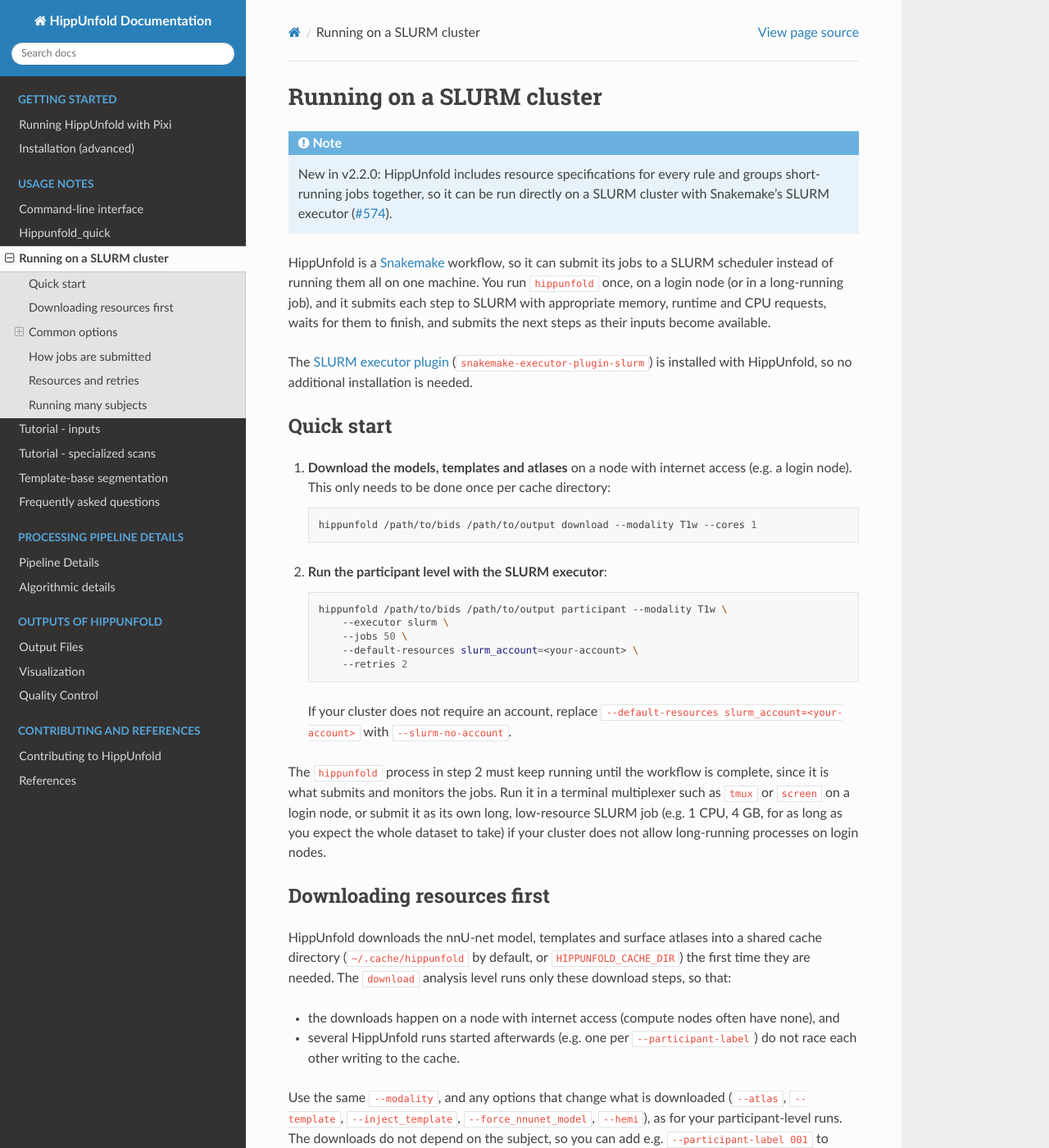
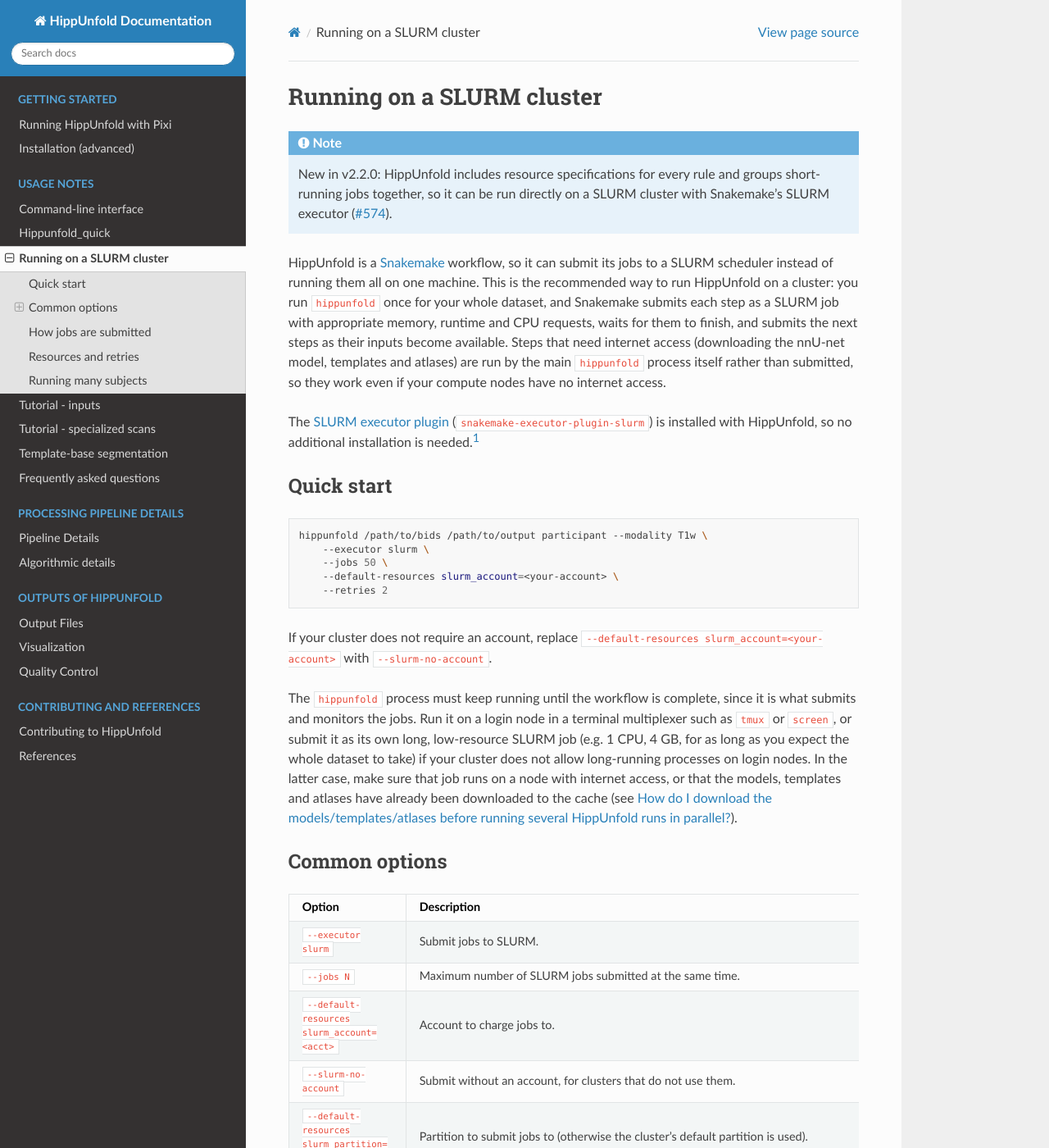
Before and after one commit to khanlab/hippunfold, a Sphinx documentation site: the page built from docs/usage/slurm.md, in a window 1280 px wide and 1400 px high. Shown: the whole window at 82% size. Built offline with Sphinx 7.4.7 and the Read the Docs theme 3.1.0, drawn with Linux system fonts in a browser that asks for light colours; some of the changed text lies outside the part shown.

Commit message:
drop gpu changes; recommend single run with slurm executor in docs
- Revert the gpus -> gpu rename; GPU support will be handled separately.
- SLURM docs: a single hippunfold run with the SLURM executor is the
  recommended approach and handles downloads (localrules) and many
  subjects itself, so the download level is no longer presented as a
  step. Add a footnote on other Snakemake executors.
- FAQ: describe the download level as mainly for concurrent hippunfold
  runs sharing a HIPPUNFOLD_CACHE_DIR (or one output folder with
  --nolock).

Co-Authored-By: Claude Opus 5.5 <noreply@anthropic.com>

````diff
--- a/docs/usage/slurm.md
+++ b/docs/usage/slurm.md
@@ -4,48 +4,23 @@
 New in v2.2.0: HippUnfold includes resource specifications for every rule and groups short-running jobs together, so it can be run directly on a SLURM cluster with Snakemake's SLURM executor ([#574](https://github.com/khanlab/hippunfold/pull/574)).
 ```
 
-HippUnfold is a [Snakemake](https://snakemake.readthedocs.io/) workflow, so it can submit its jobs to a SLURM scheduler instead of running them all on one machine. You run `hippunfold` once, on a login node (or in a long-running job), and it submits each step to SLURM with appropriate memory, runtime and CPU requests, waits for them to finish, and submits the next steps as their inputs become available.
+HippUnfold is a [Snakemake](https://snakemake.readthedocs.io/) workflow, so it can submit its jobs to a SLURM scheduler instead of running them all on one machine. This is the recommended way to run HippUnfold on a cluster: you run `hippunfold` once for your whole dataset, and Snakemake submits each step as a SLURM job with appropriate memory, runtime and CPU requests, waits for them to finish, and submits the next steps as their inputs become available. Steps that need internet access (downloading the nnU-net model, templates and atlases) are run by the main `hippunfold` process itself rather than submitted, so they work even if your compute nodes have no internet access.
 
-The [SLURM executor plugin](https://snakemake.github.io/snakemake-plugin-catalog/plugins/executor/slurm.html) (`snakemake-executor-plugin-slurm`) is installed with HippUnfold, so no additional installation is needed.
+The [SLURM executor plugin](https://snakemake.github.io/snakemake-plugin-catalog/plugins/executor/slurm.html) (`snakemake-executor-plugin-slurm`) is installed with HippUnfold, so no additional installation is needed.[^executors]
 
 ## Quick start
 
-1. **Download the models, templates and atlases** on a node with internet access (e.g. a login node). This only needs to be done once per cache directory:
+```bash
+hippunfold /path/to/bids /path/to/output participant --modality T1w \
+    --executor slurm \
+    --jobs 50 \
+    --default-resources slurm_account=<your-account> \
+    --retries 2
+```
 
-    ```bash
-    hippunfold /path/to/bids /path/to/output download --modality T1w --cores 1
-    ```
+If your cluster does not require an account, replace `--default-resources slurm_account=<your-account>` with `--slurm-no-account`.
 
-2. **Run the participant level with the SLURM executor**:
-
-    ```bash
-    hippunfold /path/to/bids /path/to/output participant --modality T1w \
-        --executor slurm \
-        --jobs 50 \
-        --default-resources slurm_account=<your-account> \
-        --retries 2
-    ```
-
-    If your cluster does not require an account, replace `--default-resources slurm_account=<your-account>` with `--slurm-no-account`.
-
-The `hippunfold` process in step 2 must keep running until the workflow is complete, since it is what submits and monitors the jobs. Run it in a terminal multiplexer such as `tmux` or `screen` on a login node, or submit it as its own long, low-resource SLURM job (e.g. 1 CPU, 4 GB, for as long as you expect the whole dataset to take) if your cluster does not allow long-running processes on login nodes.
-
-## Downloading resources first
-
-HippUnfold downloads the nnU-net model, templates and surface atlases into a shared cache directory (`~/.cache/hippunfold` by default, or `HIPPUNFOLD_CACHE_DIR`) the first time they are needed. The `download` analysis level runs only these download steps, so that:
-
-- the downloads happen on a node with internet access (compute nodes often have none), and
-- several HippUnfold runs started afterwards (e.g. one per `--participant-label`) do not race each other writing to the cache.
-
-Use the same `--modality`, and any options that change what is downloaded (`--atlas`, `--template`, `--inject_template`, `--force_nnunet_model`, `--hemi`), as for your participant-level runs. The downloads do not depend on the subject, so you can add e.g. `--participant-label 001` to make this step faster on large datasets.
-
-The download steps are also marked as local rules, so even if you forget this step they run on the node running `hippunfold` rather than being submitted to a compute node.
-
-The nnU-net inference step runs in a separate conda environment, which is created in the cache directory the first time it is needed. If you will start several HippUnfold runs in parallel, create it beforehand as well:
-
-```bash
-hippunfold /path/to/bids /path/to/output participant --modality T1w --conda-create-envs-only --cores 1
-```
+The `hippunfold` process must keep running until the workflow is complete, since it is what submits and monitors the jobs. Run it on a login node in a terminal multiplexer such as `tmux` or `screen`, or submit it as its own long, low-resource SLURM job (e.g. 1 CPU, 4 GB, for as long as you expect the whole dataset to take) if your cluster does not allow long-running processes on login nodes. In the latter case, make sure that job runs on a node with internet access, or that the models, templates and atlases have already been downloaded to the cache (see [](download-first)).
 
 ## Common options
 
@@ -57,7 +32,6 @@ hippunfold /path/to/bids /path/to/output participant --modality T1w --conda-crea
 | `--slurm-no-account` | Submit without an account, for clusters that do not use them. |
 | `--default-resources slurm_partition=<name>` | Partition to submit jobs to (otherwise the cluster's default partition is used). |
 | `--retries N` | Resubmit failed jobs up to N times. Memory and runtime requests double with each attempt (see [below](#resources-and-retries)). |
-| `--use_gpu` | Request a GPU for the nnU-net inference jobs. |
 | `--slurm-logdir <dir>` | Where to write the SLURM log files (default: `.snakemake/slurm_logs` in the output directory). |
 | `--slurm-keep-successful-logs` | Keep SLURM logs of successful jobs, not just failed ones. |
 | `--slurm-jobname-prefix <prefix>` | Prefix added to SLURM job names, e.g. `hippunfold`. |
@@ -99,7 +73,7 @@ Each HippUnfold rule specifies its memory (`mem_mb`), runtime and number of thre
 | `surf` | Laplace coordinates, surfaces, metrics, unfolded registration, subfields and QC | 1 per hemisphere and label (hipp, dentate) |
 | `subj` | CIFTI and spec files combining both hemispheres, and subfield volumes | 1–2 |
 
-For a typical T1w subject this is about 13 SLURM jobs. With the nnU-net inference on CPU, a subject takes roughly 15 minutes from start to finish when jobs start right away.
+For a typical T1w subject this is about 13 SLURM jobs. With the nnU-net inference on CPU, a subject takes roughly 15 minutes from start to finish when jobs start right away. Jobs for different subjects run in parallel, up to `--jobs` at a time.
 
 The runtime requested for a group job is the sum of its steps' runtimes, so it is longer than the group actually takes (e.g. the `surf` groups request about an hour but usually finish in a few minutes).
 
@@ -121,6 +95,8 @@ Rule names can be listed with `hippunfold ... --list-rules`. For submitted jobs,
 
 ## Running many subjects
 
-The simplest approach is a single `hippunfold` run on the whole dataset: it submits jobs for all subjects, up to `--jobs` at a time.
+Run `hippunfold` once on the whole dataset: Snakemake submits the jobs for all subjects, up to `--jobs` at a time, and takes care of downloading the shared models, templates and atlases once.
 
-If you prefer to split the dataset into several runs (e.g. one per `--participant-label`), run the `download` step (and `--conda-create-envs-only`) first as described above. Snakemake locks the output directory while it runs, so either give each run its own output directory, or add `--nolock` to runs that share an output directory but process different participants.
+If you instead run several `hippunfold` processes at the same time (e.g. one per `--participant-label` in a SLURM job array), they share the cache directory and can race each other downloading the same files. In that case, run the `download` analysis level once beforehand, as described in [](download-first).
+
+[^executors]: Snakemake supports many other executors besides SLURM (e.g. other cluster schedulers and cloud platforms); see the [Snakemake plugin catalog](https://snakemake.github.io/snakemake-plugin-catalog/). These can be installed in the same environment as HippUnfold to enable them, and used with `--executor <name>`.
````
Also changed, not shown: docs/usage/faq.md (+11 -3 lines), 2 other files.
